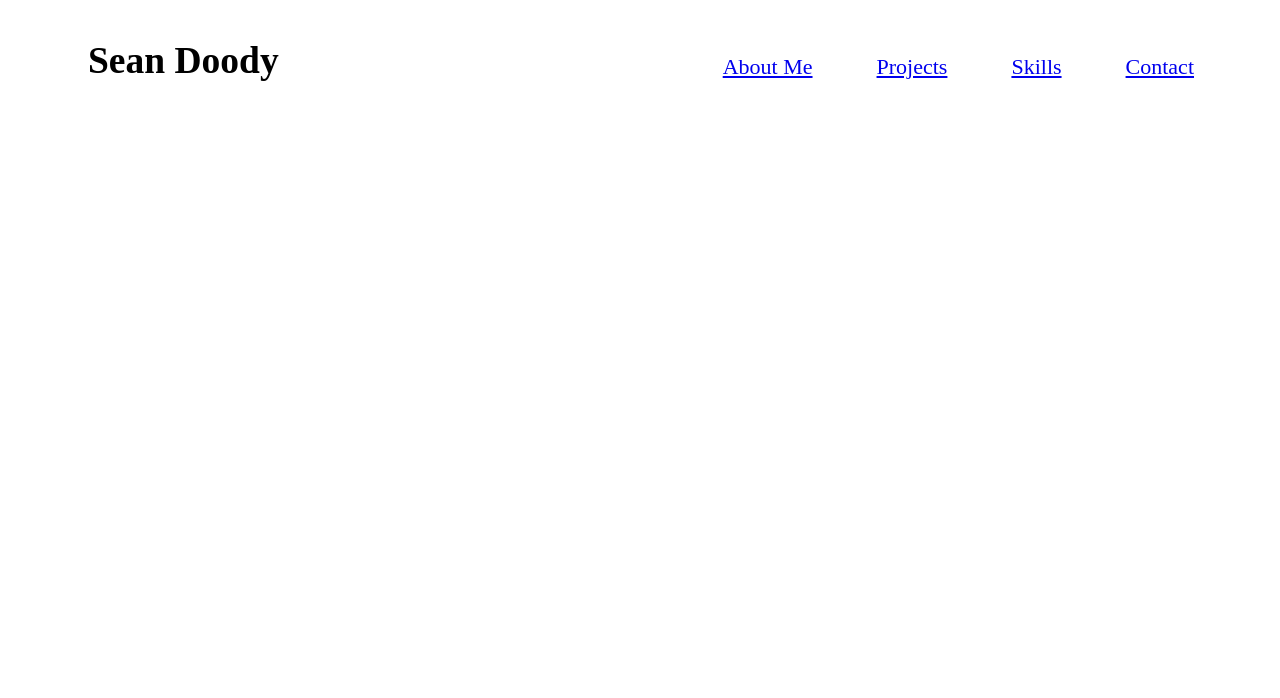
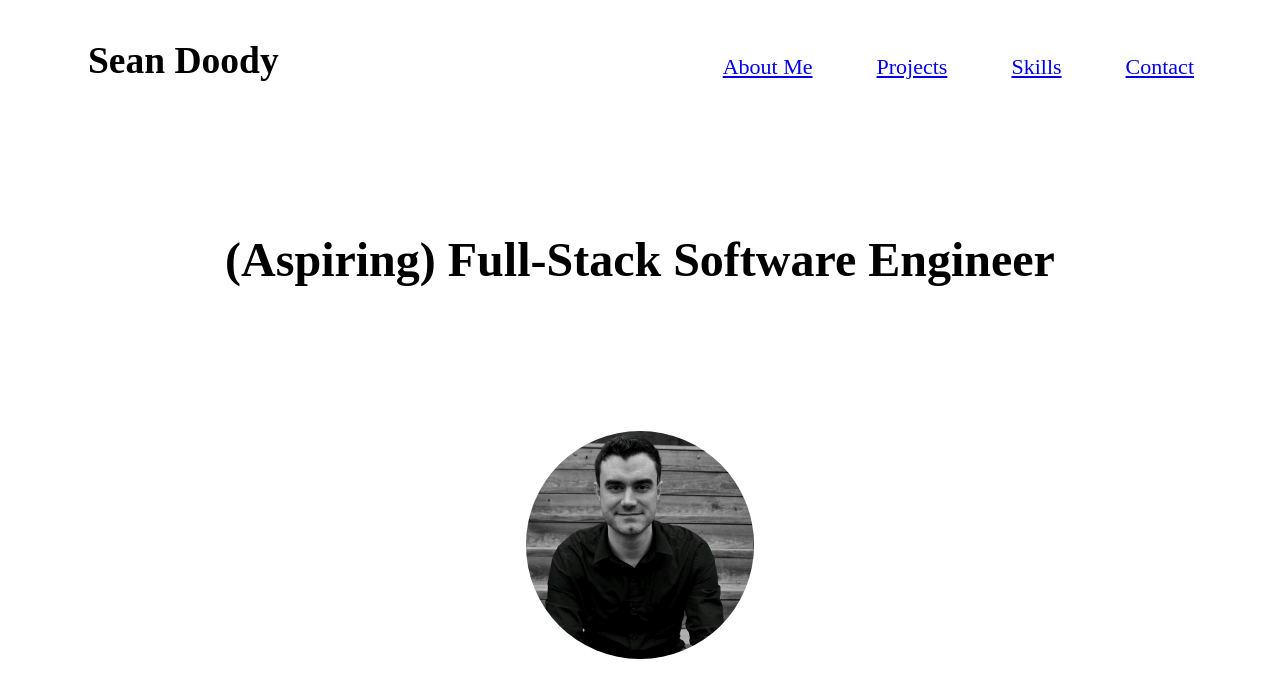
Before and after one commit to S-Doody/Portfolio-Site, a plain HTML site: page index.html in a window 1280 px wide. Drawn offline with Linux system fonts and the light colour scheme.

Commit message:
Add title and pic

```diff
--- a/index.html
+++ b/index.html
@@ -16,6 +16,10 @@
         <li><a href="#">Contact</a></li>
      </ul>
     </nav>
+    <div class="main">
+        <h1>(Aspiring) Full-Stack Software Engineer</h1>
+        <img src="Resources/profile-pic.jpeg">
+      </div>
   </header>
 
 
--- a/style.css
+++ b/style.css
@@ -15,3 +15,18 @@ li {
     display: inline-flex;
     padding: 30px;
 }
+
+.main {
+    display: block;
+    text-align: center;
+    padding-top: 12rem;
+    font-size: 1.5rem;
+ }
+
+
+ .main img {
+   border-radius: 50%;
+   margin-top: 7rem;
+   width: 18%;
+   height: 18%;
+ }
```
